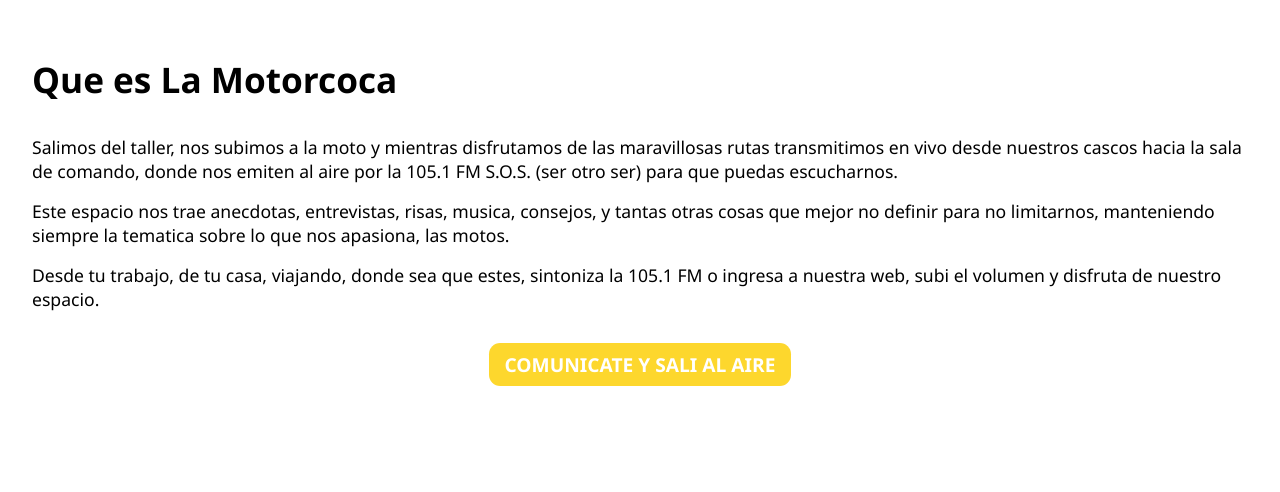
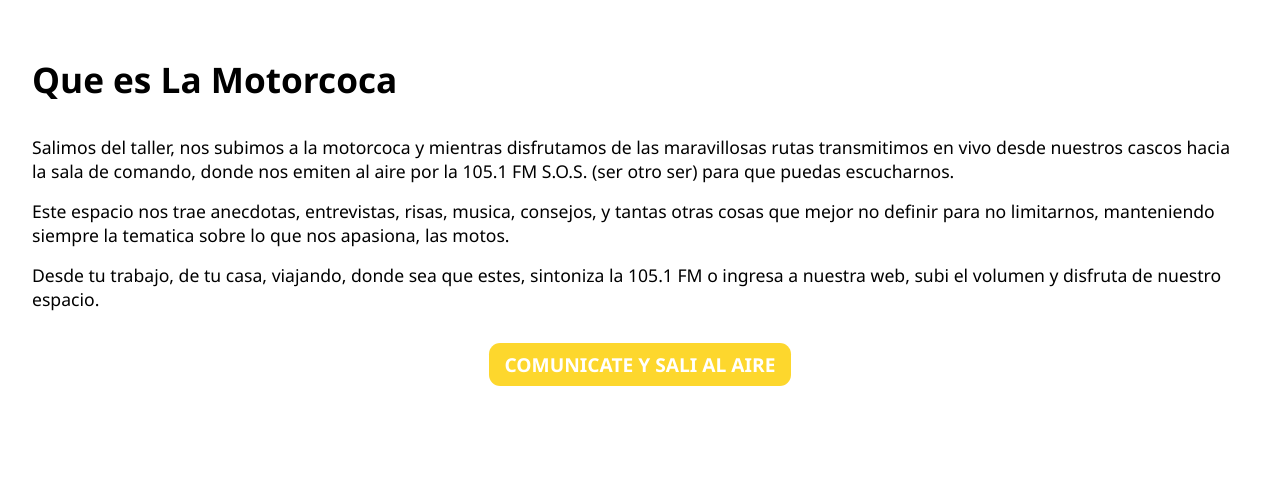
Before and after one commit to lamotorcoca/web, a plain HTML site: page index.html in a window 1280 px wide. Shown: the part 1540-2032 px from the top of the page. Drawn offline with Linux system fonts and the light colour scheme.

Commit message:
Update index.html

```diff
--- a/index.html
+++ b/index.html
@@ -52,7 +52,7 @@
         <div class="wrap-img_two-column">
             <div class="wrap-text-column">
                 <h3>Que es La Motorcoca</h3>
-                <p>Salimos del taller, nos subimos a la moto y mientras disfrutamos de las maravillosas rutas transmitimos en vivo desde nuestros cascos hacia la sala de comando, donde nos emiten al aire por la 105.1 FM S.O.S. (ser otro ser) para que puedas escucharnos.</p>
+                <p>Salimos del taller, nos subimos a la motorcoca y mientras disfrutamos de las maravillosas rutas transmitimos en vivo desde nuestros cascos hacia la sala de comando, donde nos emiten al aire por la 105.1 FM S.O.S. (ser otro ser) para que puedas escucharnos.</p>
                 <p>Este espacio nos trae anecdotas, entrevistas, risas, musica, consejos, y tantas otras cosas que mejor no definir para no limitarnos, manteniendo siempre la tematica sobre lo que nos apasiona, las motos.</p>
                 <p>Desde tu trabajo, de tu casa, viajando, donde sea que estes, sintoniza la 105.1 FM o ingresa a nuestra web, subi el volumen y disfruta de nuestro espacio.</p>
             </div>
```
